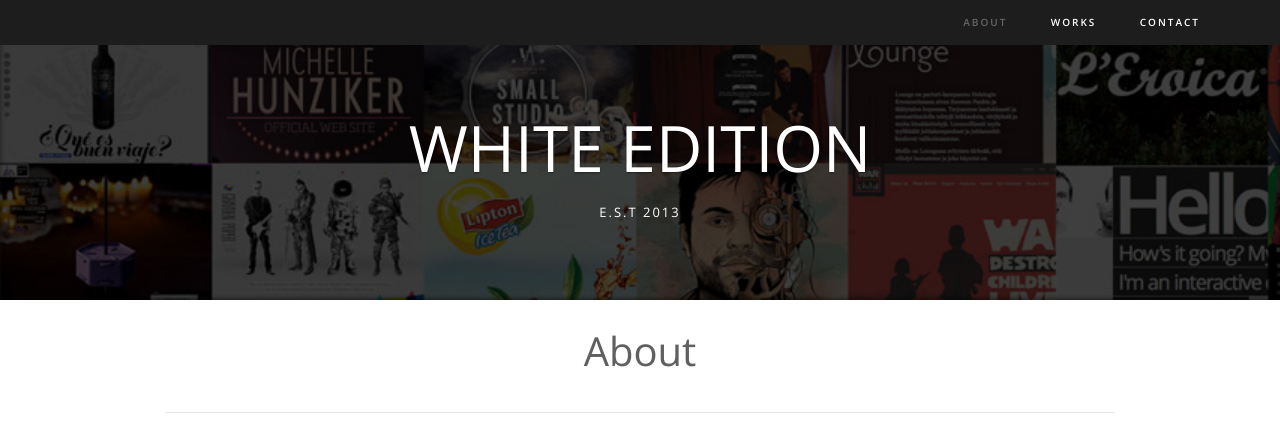
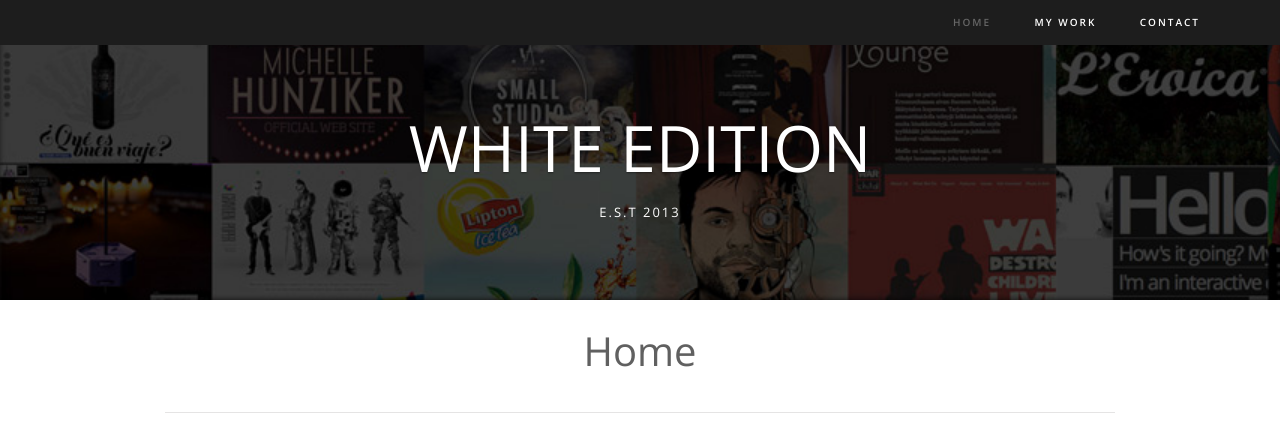
Before and after one commit to RishabhSystemBuilder/RishabhSystemBuilder.github.io, a plain HTML site: page index.html in a window 1280 px wide. Shown: the top 427 px of the page. Drawn offline with nearby package versions, Linux system fonts and the light colour scheme.

Commit message:
Updated index.html

```diff
--- a/index.html
+++ b/index.html
@@ -11,8 +11,8 @@
     <ul>
       <li>
         <ul>
-          <li><a href="index.html" class="active">about</a></li>
-          <li><a href="projets.html">works</a></li>
+          <li><a href="index.html" class="active">home</a></li>
+          <li><a href="projets.html">my work</a></li>
           <li><a href="contact.html">Contact</a></li>
         </ul>
       </li>
@@ -25,7 +25,7 @@
 </section>
 <section id="main-content">
   <div class="text-intro">
-    <h2>About</h2>
+    <h2>Home</h2>
   </div>
   <div class="columns features">
     <div class="one-third first">
```
